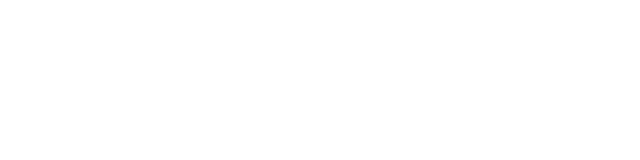
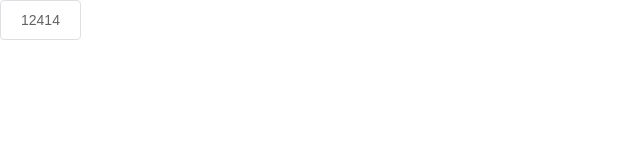
Before and after one commit to mauricaaa/vue_projecthei, a Vue app in the folder vue-event/: page / in a window 1280 px wide. Shown: the top 160 px of the page, without its empty margins (0-640 px from the left). Built offline with nearby package versions, Linux system fonts and the light colour scheme.

Commit message:
vue-项目组件库

```diff
--- a/vue-event/package.json
+++ b/vue-event/package.json
@@ -9,6 +9,7 @@
   },
   "dependencies": {
     "core-js": "^3.8.3",
+    "element-ui": "^2.15.12",
     "vue": "^2.6.14",
     "vue-router": "^3.5.1",
     "vuex": "^3.6.2"
--- a/vue-event/src/App.vue
+++ b/vue-event/src/App.vue
@@ -1,5 +1,7 @@
 <template>
-    <div></div>
+    <div>
+      <el-button>12414</el-button>
+    </div>
 </template>
 
 <script>
--- /dev/null
+++ b/vue-event/src/elementUI/index.js
@@ -0,0 +1,5 @@
+import Vue from 'vue'
+import ElementUI from 'element-ui'
+import 'element-ui/lib/theme-chalk/index.css'
+
+Vue.use(ElementUI)
--- a/vue-event/src/main.js
+++ b/vue-event/src/main.js
@@ -3,6 +3,7 @@
 import router from './router'
 import store from './store'
 import '@/assets/global.less'
+import '@/elementUI/index'
 
 Vue.config.productionTip = false
 
```
Also changed, not shown: 1 other file (tests, documents, lock files or other folders).
